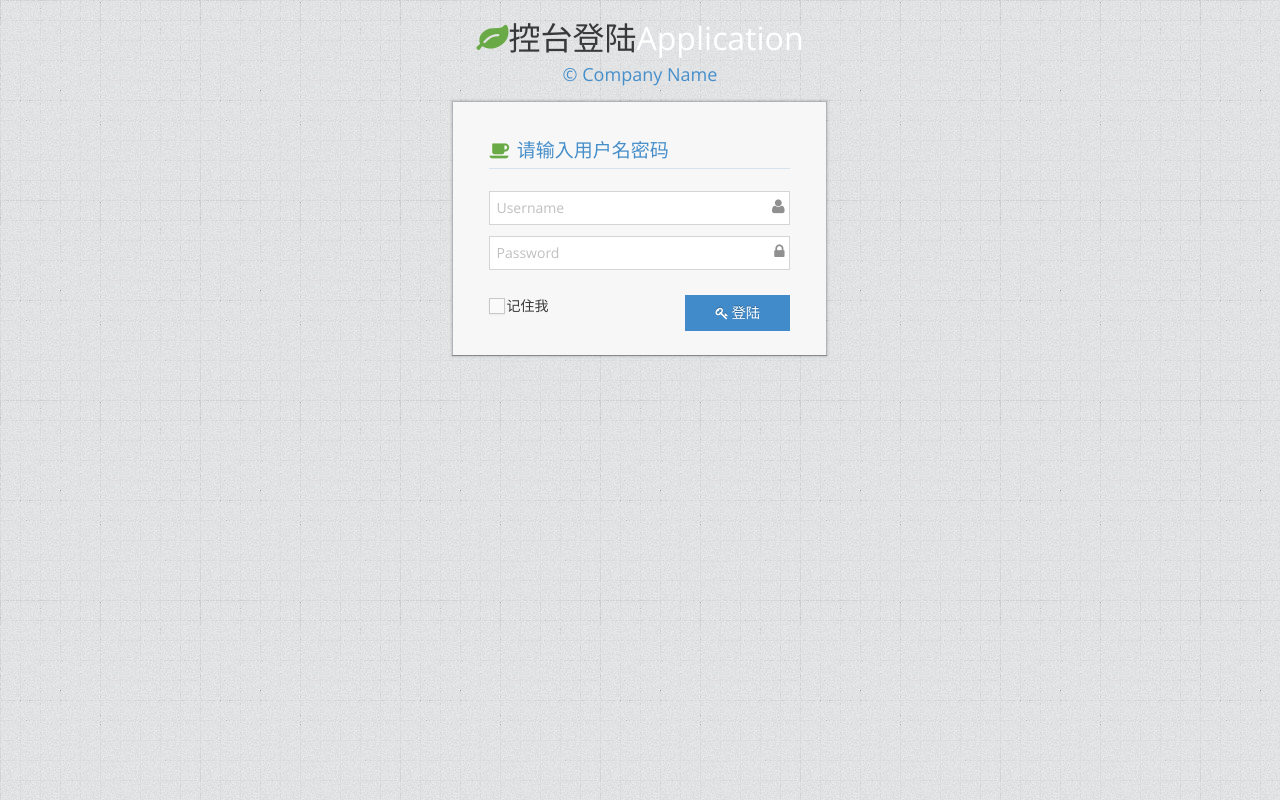
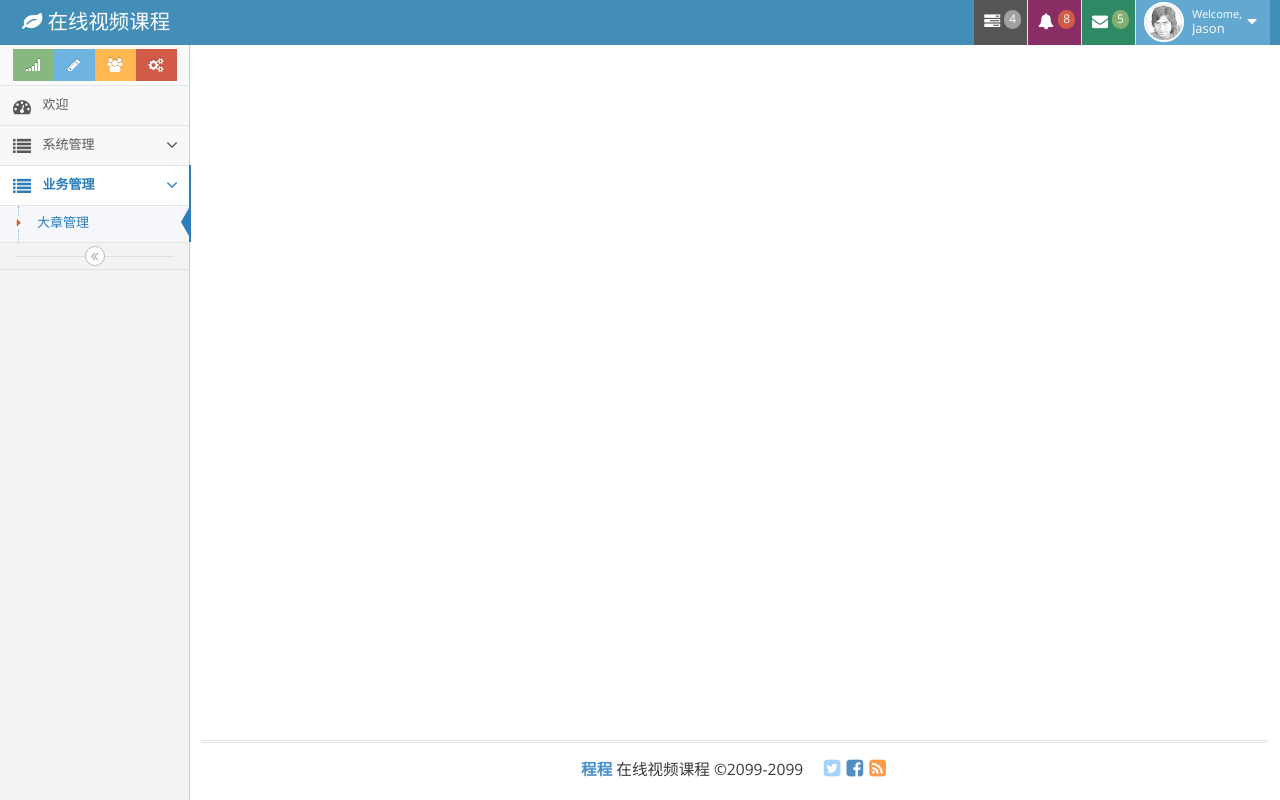
Before and after one commit to uestcwhc/onlinecourse, a Vue app in the folder admin/: page / in a window 1280 px wide. Before the commit this address led to /login. Built offline with nearby package versions, Linux system fonts and the light colour scheme.

Commit message:
1. 路由修改，去掉/admin

```diff
--- a/admin/src/router.js
+++ b/admin/src/router.js
@@ -16,13 +16,16 @@
         path: '/login',
         component: Login
     }, {
-        path: '/admin',
+        path: '/',
+        name: "admin",
         component: Admin,
         children: [{
             path: 'welcome',
+            name: "welcome",
             component: Welcome,
         },{
             path: 'business/chapter',
+            name: "business/chapter",
             component: Chapter,}]
     }]
 })
--- a/admin/src/views/admin.vue
+++ b/admin/src/views/admin.vue
@@ -357,7 +357,7 @@
 
         <ul class="nav nav-list">
           <li class="" id = "welcome-sidebar">
-            <router-link to="/admin/welcome">
+            <router-link to="/welcome">
               <i class="menu-icon fa fa-tachometer"></i>
               <span class="menu-text"> 欢迎 </span>
             </router-link>
@@ -407,7 +407,7 @@
 
             <ul class="submenu">
               <li class="active" id="business-chapter-sidebar">
-                <router-link to="/admin/business/chapter">
+                <router-link to="/business/chapter">
                   <i class="menu-icon fa fa-caret-right"></i>
                   大章管理
                 </router-link>
--- a/admin/src/views/login.vue
+++ b/admin/src/views/login.vue
@@ -90,7 +90,7 @@
     },
     methods:{
       login(){
-        this.$router.push("/admin")
+        this.$router.push("/welcome")
       }
     }
   }
```
